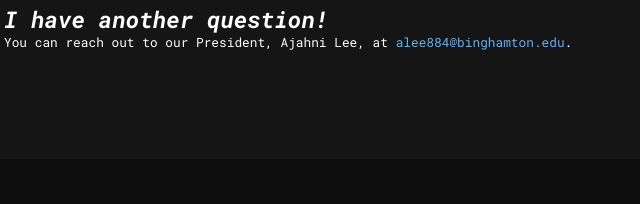
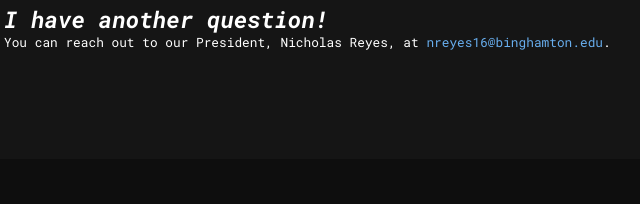
Before and after one commit to CoRE-Bing/CoRE-Bing.github.io, a plain HTML site: page index.html in a window 1280 px wide. Shown: the part 3793-3997 px from the top of the page, 124-764 px from the left. Drawn offline with nearby package versions, Linux system fonts and the light colour scheme; a web font is replaced by a local one.

Commit message:
switching Ajahnis info for Nicks

```diff
--- a/index.html
+++ b/index.html
@@ -262,8 +262,8 @@
           <i><b> I have another question! </b></i>
         </p>
         <p style="margin-bottom: 1.5vw">
-          You can reach out to our President, Ajahni Lee, at
-          <a href="mailto:alee884@binghamton.edu"> alee884@binghamton.edu</a>.
+          You can reach out to our President, Nicholas Reyes, at
+          <a href="mailto:nreyes16@binghamton.edu"> nreyes16@binghamton.edu</a>.
             </p>
         </div>
 
```
